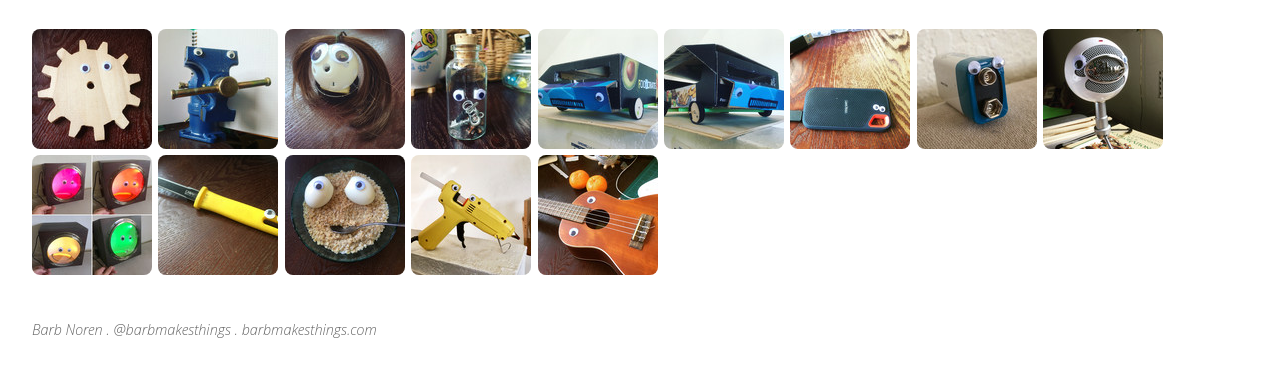
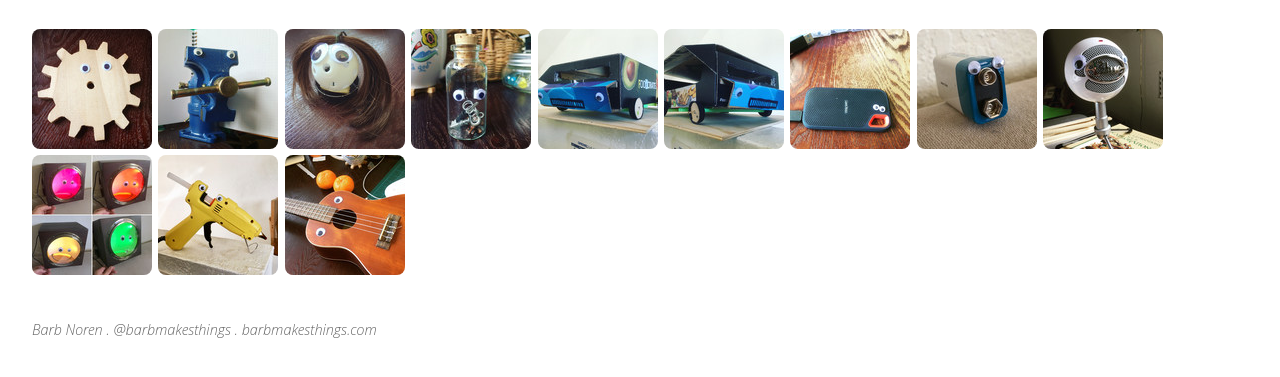
Before and after one commit to barbmakesthings/artgallery, a plain HTML site: page SanityChecks.html in a window 1280 px wide. Shown: the part 137-514 px from the top of the page. Drawn offline with Linux system fonts and the light colour scheme.

Commit message:
Deploying to gh-pages from  @ f17497dc37c79cdc37af21786d98b584f50f01b1 🚀

```diff
--- a/SanityChecks.html
+++ b/SanityChecks.html
@@ -182,34 +182,6 @@
                      alt="18.JPG" />
               </a>
             </li>
-            <li data-src="media/large/SanityChecks/6.jpg"
-                data-sub-html=""
-                data-download-url="media/large/SanityChecks/6.jpg"
-
-                data-filename="6.jpg"
-
-              >
-              <a href="media/large/SanityChecks/6.jpg">
-                <img src="media/thumbs/SanityChecks/6.jpg"
-                     width="120"
-                     height="120"
-                     alt="6.jpg" />
-              </a>
-            </li>
-            <li data-src="media/large/SanityChecks/7.jpg"
-                data-sub-html=""
-                data-download-url="media/large/SanityChecks/7.jpg"
-
-                data-filename="7.jpg"
-
-              >
-              <a href="media/large/SanityChecks/7.jpg">
-                <img src="media/thumbs/SanityChecks/7.jpg"
-                     width="120"
-                     height="120"
-                     alt="7.jpg" />
-              </a>
-            </li>
             <li data-src="media/large/SanityChecks/8.JPG"
                 data-sub-html=""
                 data-download-url="media/large/SanityChecks/8.JPG"
```
Also changed, not shown: index.html (+2 -2 lines), media/large/SanityChecks/6.jpg (deleted), media/large/SanityChecks/7.jpg (deleted), media/small/SanityChecks/6.jpg (deleted), media/small/SanityChecks/7.jpg (deleted), media/thumbs/SanityChecks/6.jpg (deleted), media/thumbs/SanityChecks/7.jpg (deleted), 1 other file.
